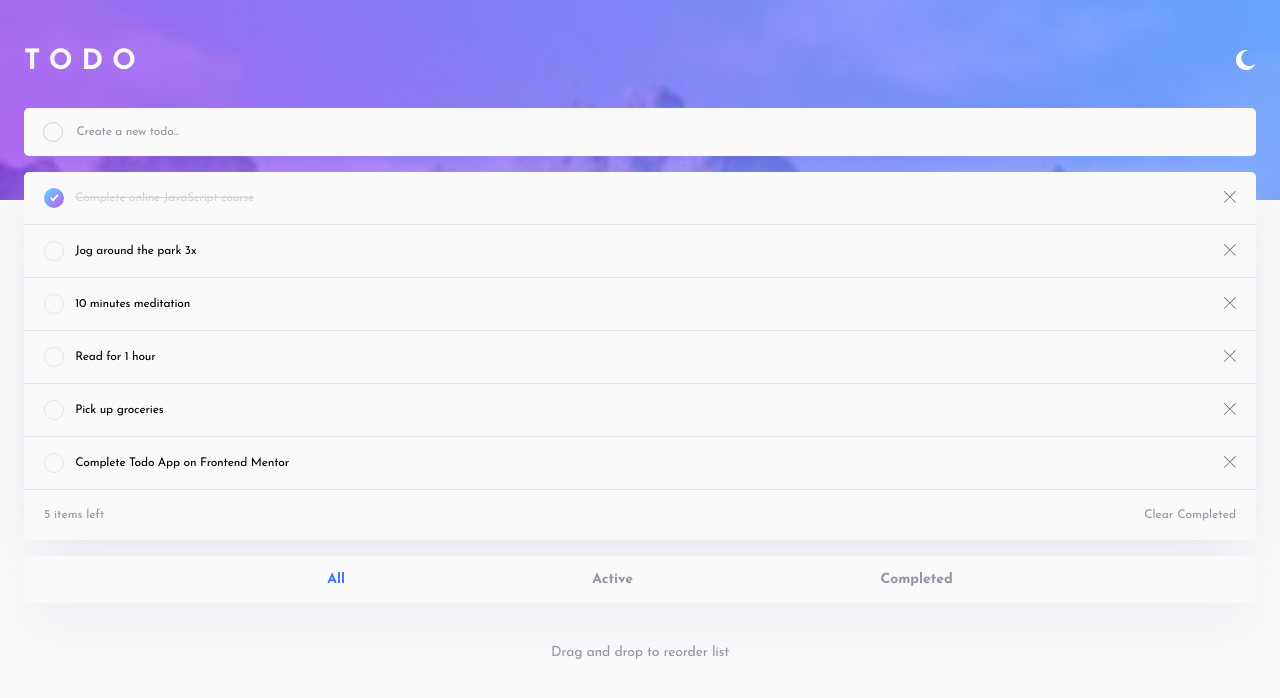
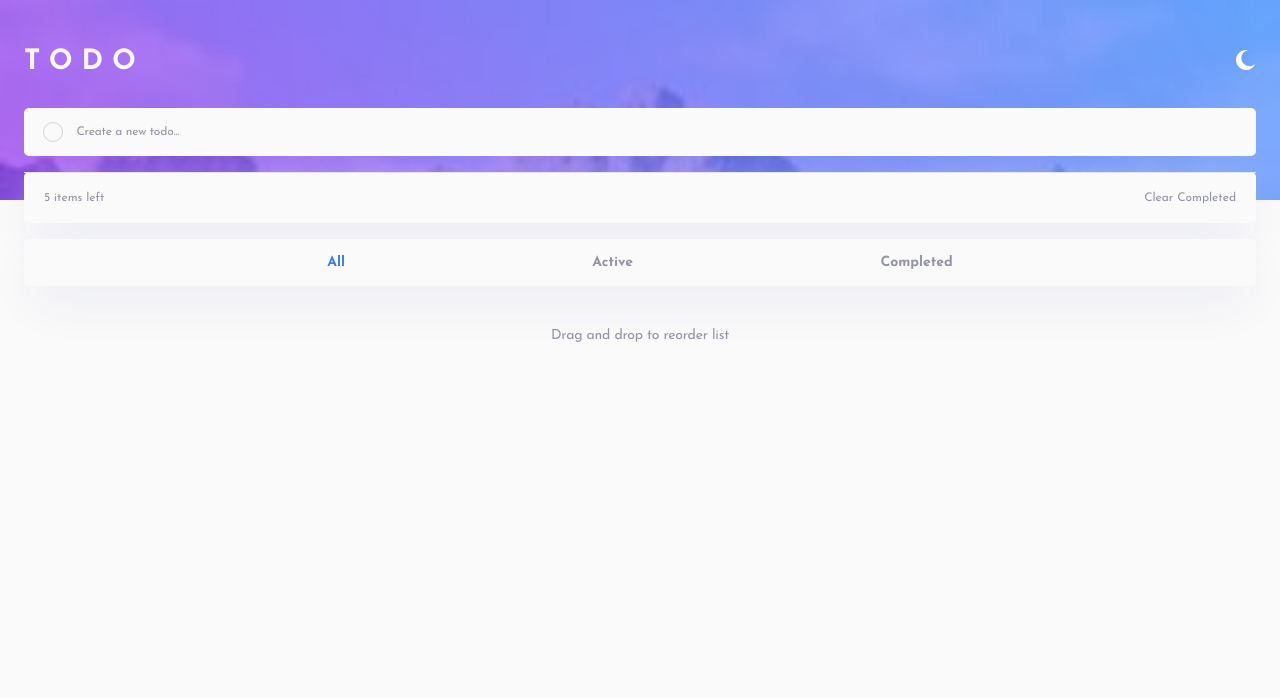
Before and after one commit to kennyjsa/todo-app, a Next.js app: page / in a window 1280 px wide. Shown: the top 698 px of the page. Built offline with nearby package versions, Linux system fonts and the light colour scheme.

Commit message:
todo items list from idb

```diff
--- a/src/components/todo/TodoList/index.tsx
+++ b/src/components/todo/TodoList/index.tsx
@@ -1,11 +1,24 @@
 import React from 'react'
+import { useTodos } from '../../../hooks/useTodos'
 import { TodoControlBar } from '../TodoControlBar'
 import TodoItem from '../TodoItem'
 
 import styles from './styles.module.css'
 
 export const TodoList: React.FC = () => {
-  const todos = [
+  const { todos } = useTodos()
+
+  return (
+    <div className={styles.todoList}>
+      {todos.map((x) => (
+        <TodoItem key={x.id} completed={x.completed} text={x.text} />
+      ))}
+      <TodoControlBar />
+    </div>
+  )
+}
+
+const __todos = [
   {
     completed: true,
     text: 'Complete online JavaScript course'
@@ -31,13 +44,3 @@ export const TodoList: React.FC = () => {
     text: 'Complete Todo App on Frontend Mentor'
   }
 ]
-
-  return (
-    <div className={styles.todoList}>
-      {todos.map((x) => (
-        <TodoItem key={x.text} completed={x.completed} text={x.text} />
-      ))}
-      <TodoControlBar />
-    </div>
-  )
-}
```
Lines whose indentation alone changed are shown as unchanged.
